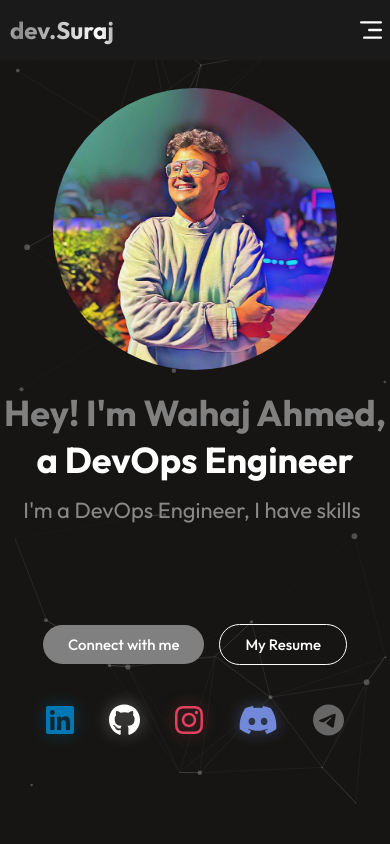
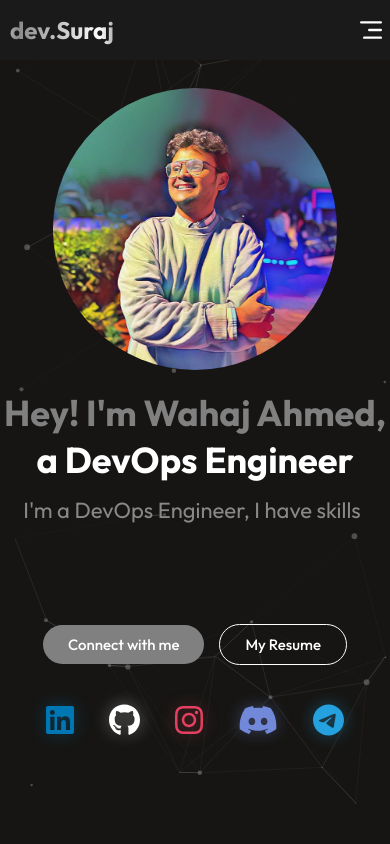
Before and after one commit to wahajahmad-cyber/wahajahmad-cyber.github.io, a React (Vite) app: page / in a window 390 px wide. Shown: the top 844 px of the page. Built offline with nearby package versions, Linux system fonts and the light colour scheme; no server answers; a web font is replaced by a local one.

Commit message:
made changes in Icons

```diff
--- a/src/components/Hero/Hero.css
+++ b/src/components/Hero/Hero.css
@@ -299,6 +299,11 @@
         filter: drop-shadow(0 0 8px rgba(255, 255, 255, 0.8));
     }
 
+    .hero-social a[href*="t.me"]:hover {
+        color: #24A1DE;
+        filter: drop-shadow(0 0 8px rgba(36, 161, 222, 0.8));
+    }
+
     .hero-social a[href*="x.com"] {
         color: #fff;
         filter: drop-shadow(0 0 8px rgba(255, 255, 255, 0.4));
@@ -334,6 +339,11 @@
         filter: drop-shadow(0 0 8px rgba(114, 137, 218, 0.4));
     }
 
+    .hero-social a[href*="t.me"] {
+        color: #24A1DE;
+        filter: drop-shadow(0 0 8px rgba(36, 161, 222, 0.4));
+    }
+
     .hero-social a::after {
         display: none;
     }
```
